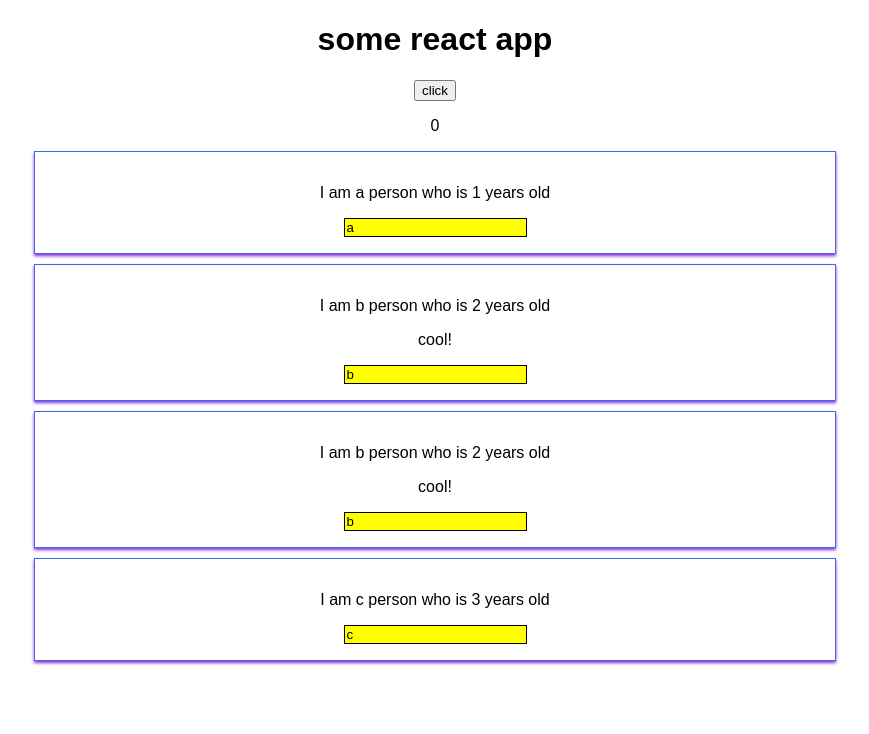
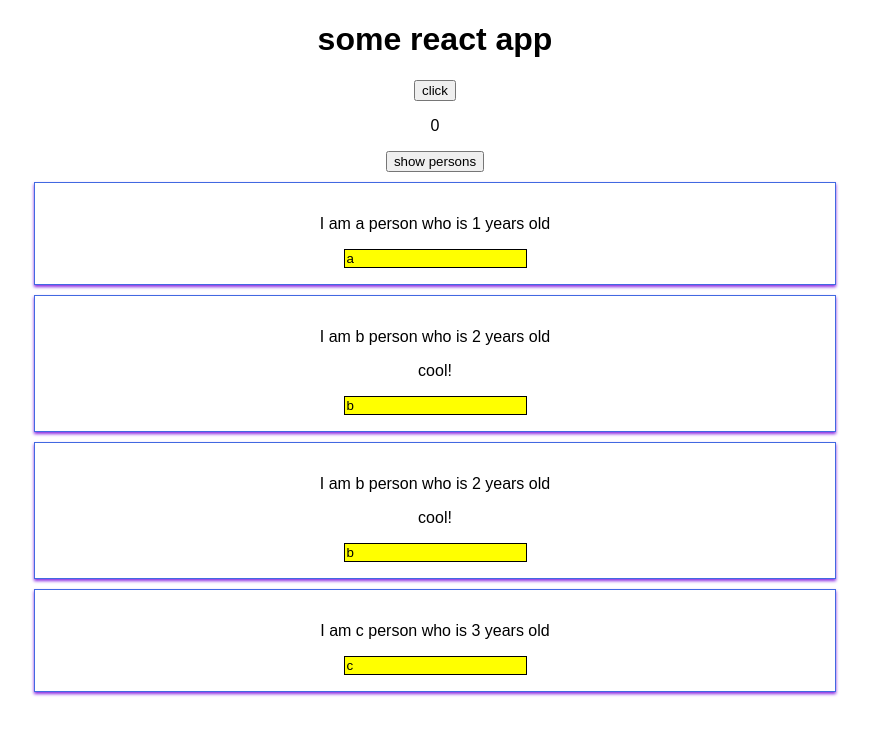
Before and after one commit to redvg/react_burger, a React (Create React App) app: page / in a window 1280 px wide. Shown: the top 734 px of the page, without its empty margins (205-1074 px from the left). Built offline with nearby package versions, Linux system fonts and the light colour scheme.

Commit message:
adds conditional content rendering

```diff
--- a/src/App.js
+++ b/src/App.js
@@ -20,7 +20,9 @@ class App extends Component {
 
     counterSource: '',
 
-    typedText: ''
+    typedText: '',
+
+    isShowPersons: true
   }
 
   buttonClickHandler = (counterSource) => {
@@ -48,14 +50,17 @@ class App extends Component {
     });
   }
 
-  render() {
-    return (
-      <div className="App">
-        <h1>some react app</h1>
-        <button onClick={() => this.buttonClickHandler('button, arrow func')}>click</button>
-        <p>{this.state.counter}</p>
-        <p>{this.state.counterSource}</p>
-        <p>{this.state.typedText}</p>
+  toggleShowPersonsHandler = () => {
+
+    const x = this.state.isShowPersons;
+
+    this.setState({isShowPersons: !x});
+  }
+
+  renderPersons(){
+
+    return(
+      <div>
         <Person
           name={this.state.persons[0].name}
           age={this.state.persons[0].age} />
@@ -75,6 +80,20 @@ class App extends Component {
           name={this.state.persons[2].name}
           age={this.state.persons[2].age}
           typedTextHandler={this.typedTextHandler}/>
+    </div>
+    );
+  }
+
+  render() {
+    return (
+      <div className="App">
+        <h1>some react app</h1>
+        <button onClick={() => this.buttonClickHandler('button, arrow func')}>click</button>
+        <p>{this.state.counter}</p>
+        <p>{this.state.counterSource}</p>
+        <p>{this.state.typedText}</p>
+        <button onClick={this.toggleShowPersonsHandler.bind(this)}>show persons</button>
+        {this.state.isShowPersons ? this.renderPersons() : null}
       </div>
     );
   }
```
